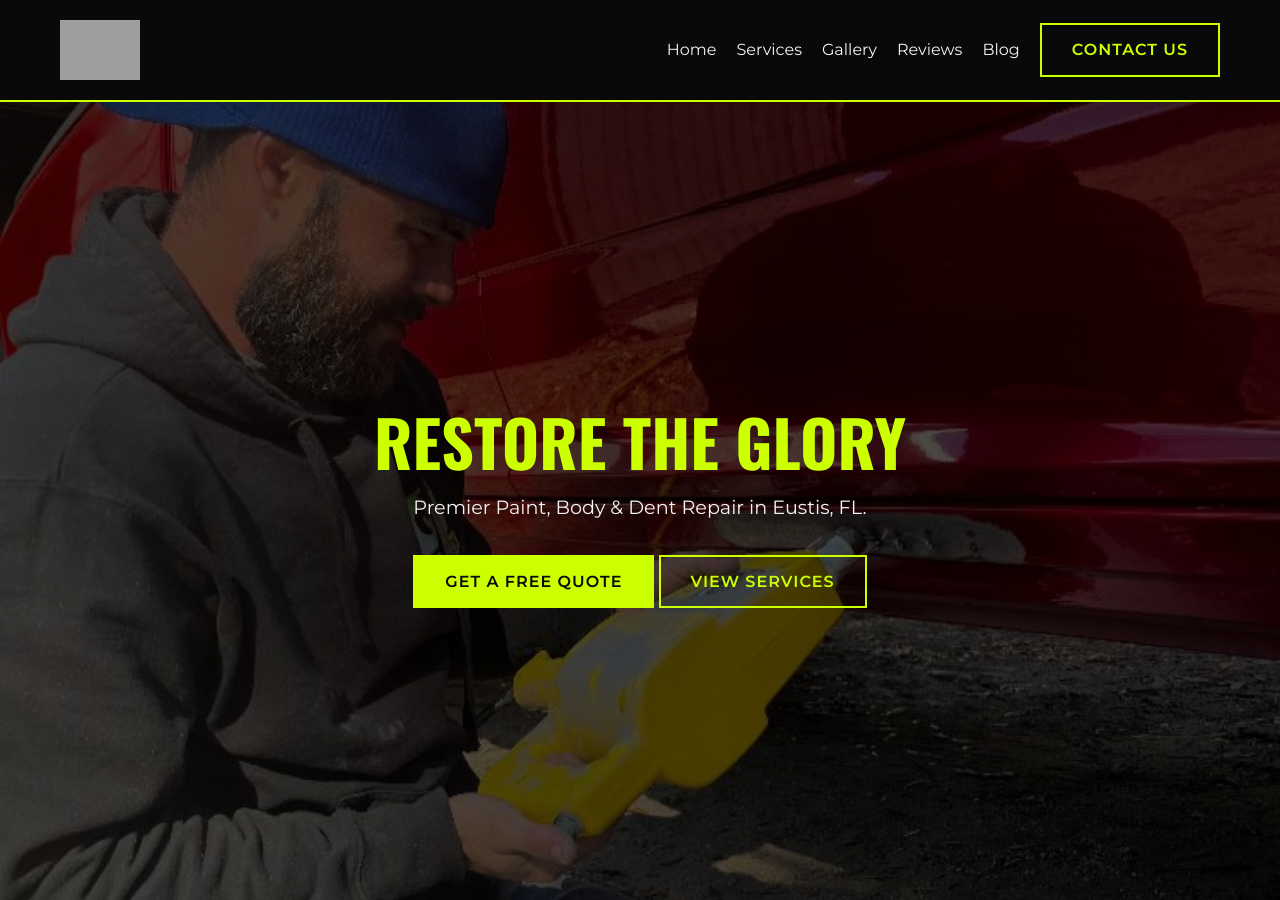
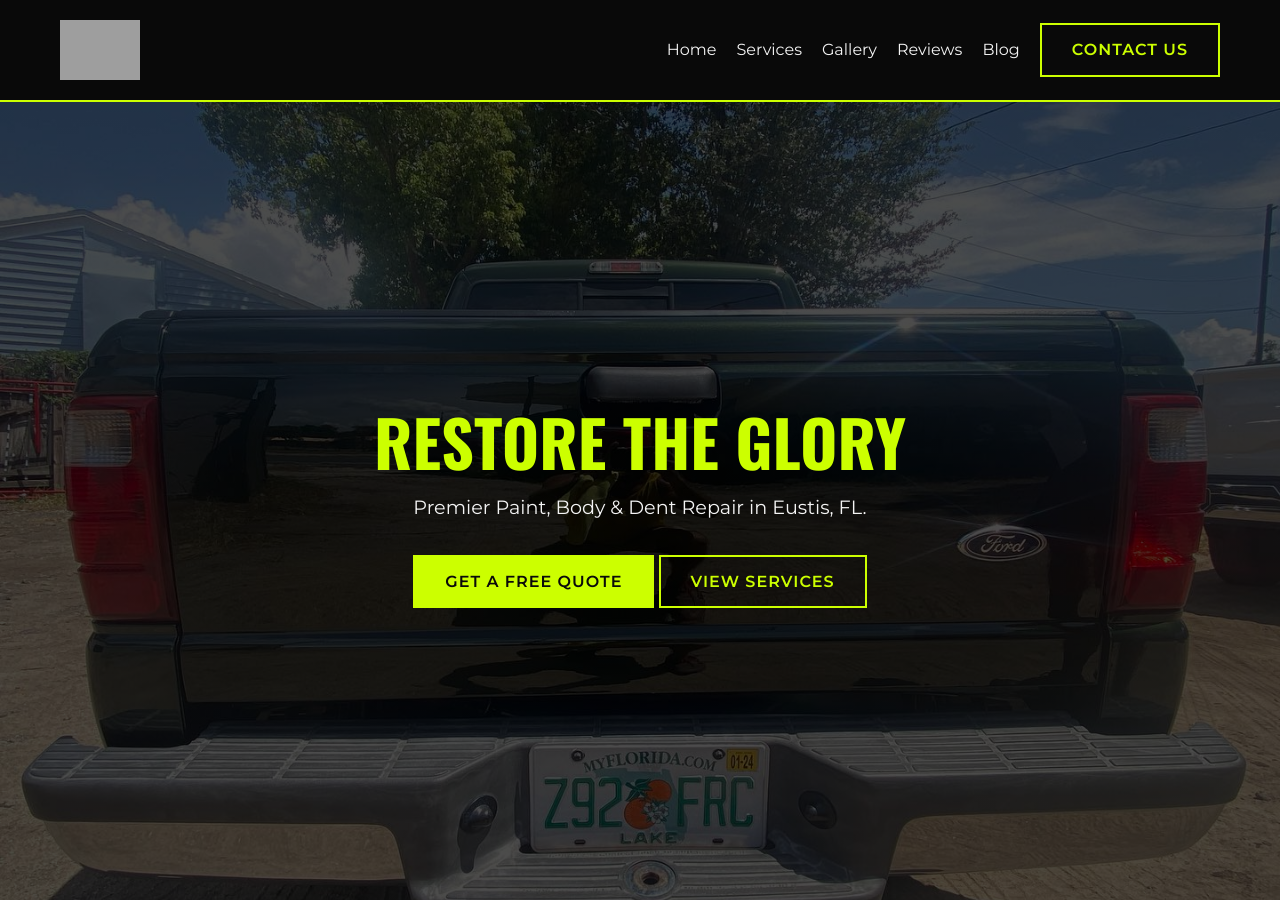
Before and after one commit to JamesBrownR/Quick-Fix-Dent-Repair, a Jekyll site: the page built from index.html, in a window 1280 px wide and 900 px high. Built offline with Jekyll 4.4.1, drawn with Linux system fonts in a browser that asks for light colours; grey boxes are pictures that could not be loaded.

Commit message:
Update styles.html

```diff
--- a/_includes/styles.html
+++ b/_includes/styles.html
@@ -100,7 +100,7 @@
   /* --- HERO SECTION --- */
   .hero {
     height: 90vh;
-    background: linear-gradient(rgba(0,0,0,0.7), rgba(0,0,0,0.7)), url('https://jamesbrownr.github.io/Quick-Fix-Dent-Repair/Pics/QFDR12.webp'); /* Placeholder Car BG */
+    background: linear-gradient(rgba(0,0,0,0.7), rgba(0,0,0,0.7)), url('https://jamesbrownr.github.io/Quick-Fix-Dent-Repair/Pics/QFDR16.webp'); /* Placeholder Car BG */
     background-size: cover;
     background-position: center;
     display: flex;
```
